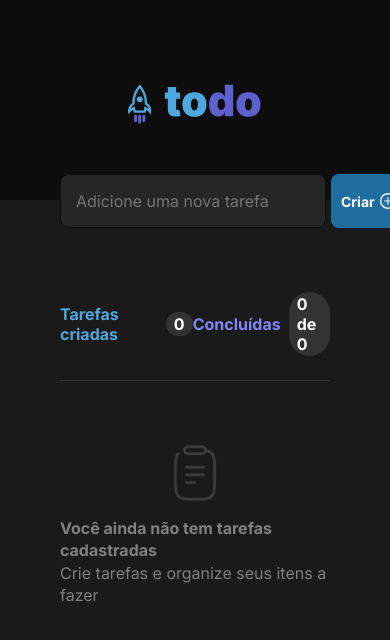
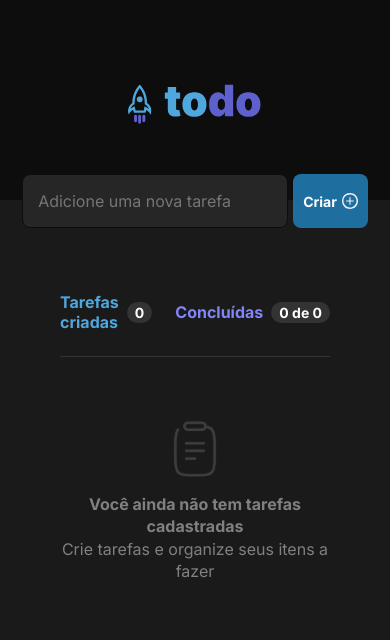
Before and after one commit to luucasmorato/task-control, a React (Vite) app: page / in a window 390 px wide. Shown: the top 640 px of the page. Built offline with nearby package versions, Linux system fonts and the light colour scheme; a web font is replaced by a local one.

Commit message:
responsive adjusts

```diff
--- a/src/components/Empty.module.css
+++ b/src/components/Empty.module.css
@@ -15,4 +15,5 @@
 .container p {
   color: var(--gray-300);
   line-height: 140%;
+  text-align: center;
 }
--- a/src/components/Empty.tsx
+++ b/src/components/Empty.tsx
@@ -5,7 +5,6 @@ export const Empty = () => {
   return (
     <div className={styles.container}>
       <img src={clipboard} alt="clipboard" />
-
       <p>
         <b>Você ainda não tem tarefas cadastradas</b>
       </p>
--- a/src/components/ListTask.module.css
+++ b/src/components/ListTask.module.css
@@ -14,6 +14,14 @@
   align-items: center;
   color: var(--blue);
   font-weight: 700;
+  font-size: 1rem;
+  width: min-content;
+}
+
+@media (min-width: 500px) {
+  .tasksCreated {
+    white-space: nowrap;
+  }
 }
 
 .completedTasks {
@@ -21,6 +29,7 @@
   align-items: center;
   color: var(--purple);
   font-weight: 700;
+  font-size: 1rem;
 }
 
 .counter {
@@ -29,6 +38,7 @@
   padding: 2px 8px;
   color: var(--white);
   margin-left: 8px;
+  font-size: 0.875rem;
 }
 
 .tasks {
--- a/src/components/NewTask.module.css
+++ b/src/components/NewTask.module.css
@@ -1,6 +1,8 @@
 .container {
   display: flex;
   margin-top: -26px;
+  align-items: center;
+  justify-content: center;
 }
 
 .container input {
--- a/src/components/Task.module.css
+++ b/src/components/Task.module.css
@@ -26,7 +26,7 @@ label input:checked + div + span {
 
 label input:checked + div {
   background-color: var(--purple-dark);
-  border: 2px solid var(--purple-dark);
+  border: 1px solid var(--purple);
 }
 
 label {
```
